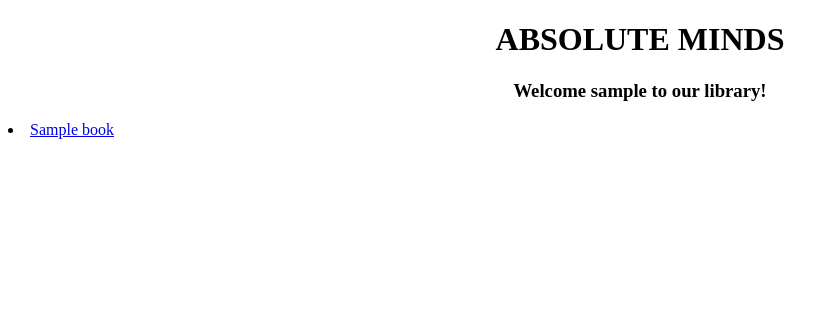
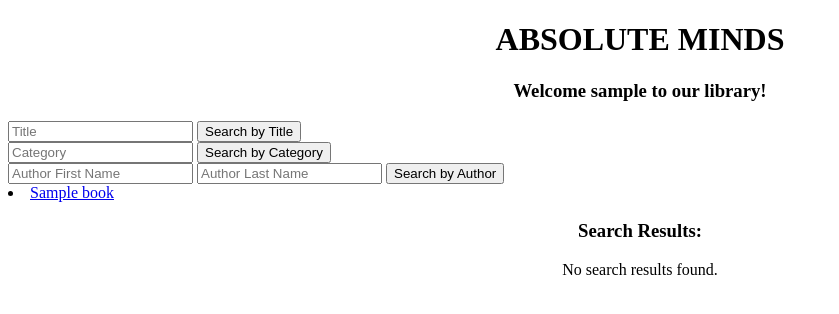
Before and after one commit to mariagratsia/libraryDB2023, a Flask app: template User Interface/ABSMINDS2/AbsoluteMinds/templates/home.html in a window 1280 px wide. Shown: the part 44-358 px from the top of the page, without its empty margins (0-839 px from the left). Run offline with Flask 3, Linux system fonts and the light colour scheme; the template is opened without the code that fills it: most values are stand-ins (such as "Sample title", 1, 10 or a date in 2020).

Commit message:
Update home.html

```diff
--- a/User Interface/ABSMINDS2/AbsoluteMinds/templates/home.html
+++ b/User Interface/ABSMINDS2/AbsoluteMinds/templates/home.html
@@ -9,19 +9,102 @@
 {% block content %}
 <h1 align="center">ABSOLUTE MINDS</h1>
 <h3 align="center">Welcome {{ myusername }} to our library!</h3>
+
+
+    <form action="{{ url_for('view.home') }}" method="GET">
+        <input type="text" name="title" placeholder="Title">
+        <button type="submit" name="show_search_title">Search by Title</button>
+       {% if search_results %}
+           <button type="submit" name="hide_search_title">Hide</button>
+       {% endif %}
+    </form>
+    <form action="{{ url_for('view.home') }}" method="GET">
+        <input type="text" name="category" placeholder="Category">
+        <button type="submit" name="show_search_category">Search by Category</button>
+       {% if search_results %}
+           <button type="submit" name="hide_search_category">Hide</button>
+       {% endif %}
+    </form>
+    <form action="{{ url_for('view.home') }}" method="GET">
+        <input type="text" name="author_first_name" placeholder="Author First Name">
+        <input type="text" name="author_last_name" placeholder="Author Last Name">
+
+        <button type="submit" name="show_search_author">Search by Author</button>
+        {% if search_results %}
+           <button type="submit" name="hide_search_author">Hide</button>
+       {% endif %}
+    </form>
     {% for book in book_list %}
     <li><a href="{{ url_for('view.book_details', book_id = book.id) }}">{{ book.title }}</a></li>
     {% endfor %}
+
+    <h3 align="center">Search Results:</h3>
+    {% if search_results %}
+        {% for search_result in search_results %}
+            <li align="center">
+                <a href="{{ url_for('view.book_details', book_id=search_result[0]) }}">
+                    {{ search_result[1] }}
+                </a>
+            </li>
+        {% endfor %}
+    {% else %}
+        <p align="center">No search results found.</p>
+    {% endif %}
 {% endblock %}
 
 {% block content_operator %}
 <h1 align="center">ABSOLUTE MINDS</h1>
 <h3 align="center">Welcome operator {{ myusername}}!</h3>
 <h4 align="center"><a href="{{ url_for('view.late_returns') }}">Late Returns</a>
-    <a href="{{ url_for('view.avg_reviews') }}">Reviews</a>
-    <a href="{{ url_for('view.approve') }}">Approve</a>
-    <a href="{{ url_for('view.return_a_book') }}">Return</a>
+    <a href="{{ url_for('view.avg_reviews') }}">Reviews</a></h4>
+    <h4 align="center"><a href="{{ url_for('view.approve') }}">Approve</a></h4>
+    <h4 align="center"><a href="{{ url_for('view.return_a_book') }}">Return</a>
     <a href="{{ url_for('view.library_log') }}">Library Log</a></h4>
+    <form action="{{ url_for('view.operator') }}" method="GET">
+        <input type="text" name="title" placeholder="Title">
+        <button type="submit" name="show_search_title">Search by Title</button>
+       {% if search_results %}
+           <button type="submit" name="hide_search_title">Hide</button>
+       {% endif %}
+    </form>
+    <form action="{{ url_for('view.operator') }}" method="GET">
+        <input type="text" name="category" placeholder="Category">
+        <button type="submit" name="show_search_category">Search by Category</button>
+       {% if search_results %}
+           <button type="submit" name="hide_search_category">Hide</button>
+       {% endif %}
+    </form>
+    <form action="{{ url_for('view.operator') }}" method="GET">
+        <input type="text" name="author_first_name" placeholder="Author First Name">
+        <input type="text" name="author_last_name" placeholder="Author Last Name">
+
+        <button type="submit" name="show_search_author">Search by Author</button>
+        {% if search_results %}
+           <button type="submit" name="hide_search_author">Hide</button>
+       {% endif %}
+    </form>
+
+    <form action="{{ url_for('view.operator') }}" method="GET">
+        <input type="text" name="copies" placeholder="Available Copies">
+        <button type="submit" name="show_search_copies">Search by Available Copies</button>
+        {% if search_results %}
+           <button type="submit" name="hide_search_copies">Hide</button>
+       {% endif %}
+    </form>
+
+    <h3 align="center">Search Results:</h3>
+    {% if search_results %}
+        {% for search_result in search_results %}
+            <li align="center">
+                <a href="{{ url_for('view.book_details', book_id=search_result[0]) }}">
+                    {{ search_result[1] }}
+                </a>
+            </li>
+        {% endfor %}
+    {% else %}
+        <p align="center">No search results found.</p>
+    {% endif %}
+
     <h3 align="center">School Books:</h3>
     {% for book in book_list %}
     <li align="center"><a href="{{ url_for('view.book_details', book_id = book.id) }}">{{ book.title }}</a></li>
```
